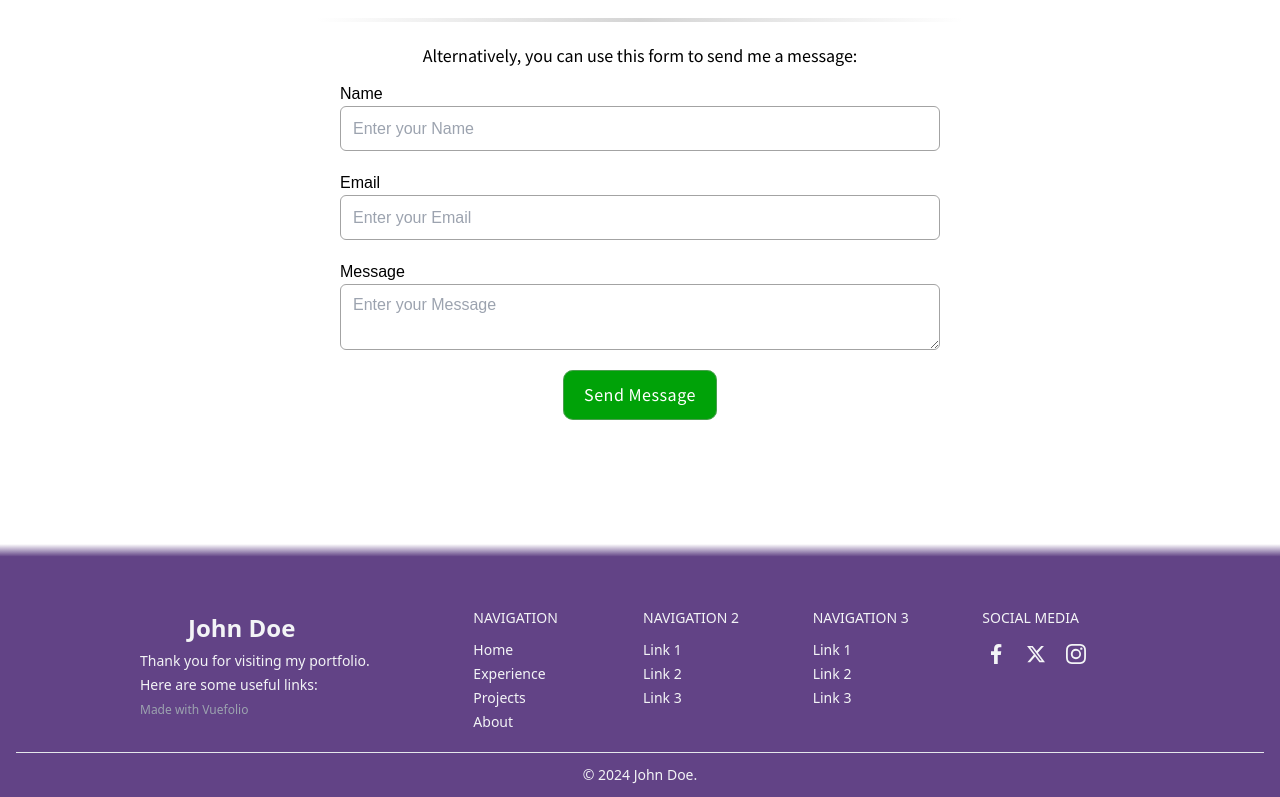
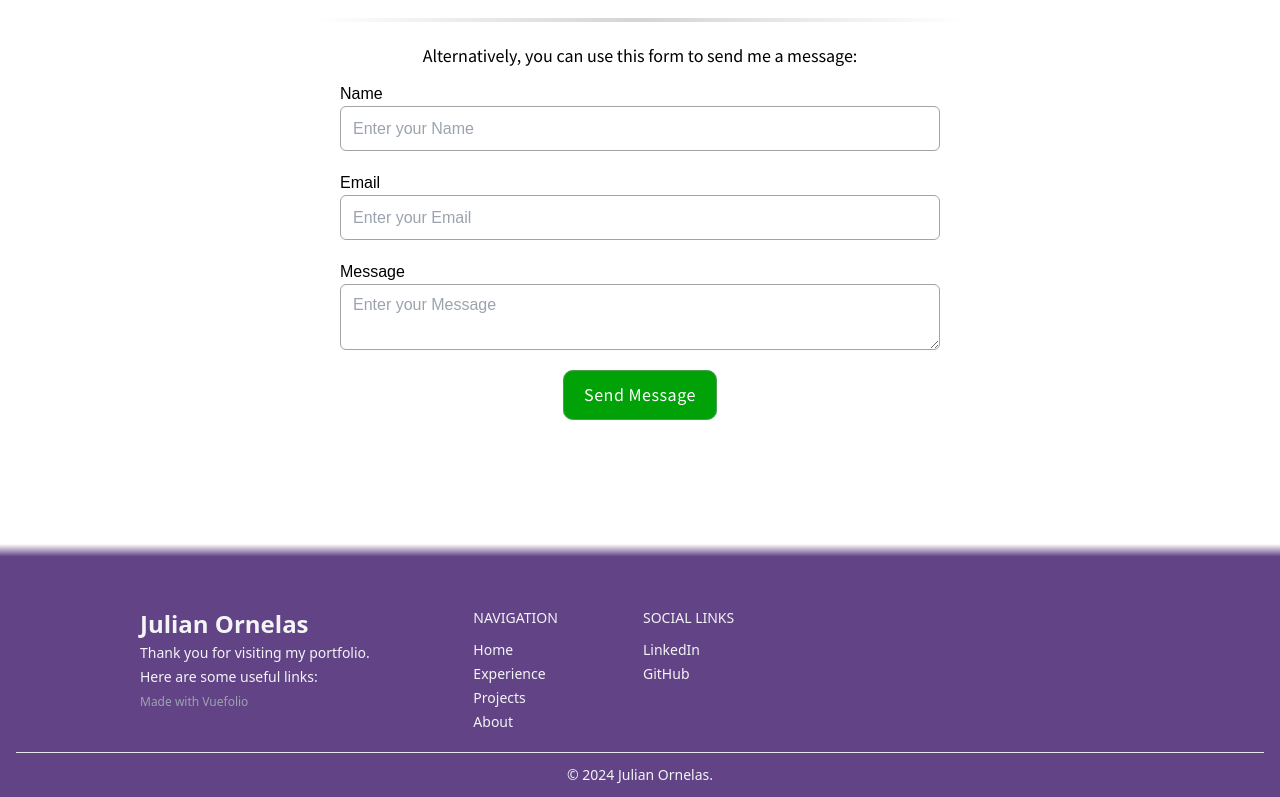
Before and after one commit to julian-ornelas/Portfolio-Site, a Vue app: page / in a window 1280 px wide. Shown: the part 4015-4812 px from the top of the page. Built offline with nearby package versions, Linux system fonts and the light colour scheme.

Commit message:
Added social links to footer

```diff
--- a/src/components/AppFooter.vue
+++ b/src/components/AppFooter.vue
@@ -7,72 +7,16 @@
     >
       <div class="lg:w-1/3">
         <div class="flex items-center space-x-2">
-          <svg
+          <!-- Can include a nice svg graphic here
+           <svg
             class="h-10 w-10"
             xmlns="http://www.w3.org/2000/svg"
             width="1em"
             height="1em"
             viewBox="0 0 24 24"
           >
-            <g
-              fill="none"
-              stroke="currentColor"
-              stroke-linecap="round"
-              stroke-linejoin="round"
-              stroke-width="2"
-            >
-              <path
-                fill="currentColor"
-                fill-opacity="0"
-                stroke-dasharray="48"
-                stroke-dashoffset="48"
-                d="M17 9v9a3 3 0 0 1-3 3H8a3 3 0 0 1-3-3V9z"
-              >
-                <animate fill="freeze" attributeName="stroke-dashoffset" dur="0.6s" values="48;0" />
-                <animate
-                  fill="freeze"
-                  attributeName="fill-opacity"
-                  begin="0.8s"
-                  dur="0.15s"
-                  values="0;0.3"
-                />
-              </path>
-              <path
-                stroke-dasharray="14"
-                stroke-dashoffset="14"
-                d="M17 14H20C20.55 14 21 13.55 21 13V10C21 9.45 20.55 9 20 9H17"
-              >
-                <animate
-                  fill="freeze"
-                  attributeName="stroke-dashoffset"
-                  begin="0.6s"
-                  dur="0.2s"
-                  values="14;28"
-                />
-              </path>
-            </g>
-            <mask id="lineMdCoffeeTwotoneLoop0">
-              <path
-                fill="none"
-                stroke="#fff"
-                stroke-width="2"
-                d="M8 0c0 2-2 2-2 4s2 2 2 4-2 2-2 4 2 2 2 4M12 0c0 2-2 2-2 4s2 2 2 4-2 2-2 4 2 2 2 4M16 0c0 2-2 2-2 4s2 2 2 4-2 2-2 4 2 2 2 4"
-              >
-                <animateMotion calcMode="linear" dur="3s" path="M0 0v-8" repeatCount="indefinite" />
-              </path>
-            </mask>
-            <rect
-              width="24"
-              height="0"
-              y="7"
-              fill="currentColor"
-              mask="url(#lineMdCoffeeTwotoneLoop0)"
-            >
-              <animate fill="freeze" attributeName="y" begin="0.8s" dur="0.6s" values="7;2" />
-              <animate fill="freeze" attributeName="height" begin="0.8s" dur="0.6s" values="0;5" />
-            </rect>
-          </svg>
-          <h1 class="self-center text-2xl font-semibold">John Doe</h1>
+          -->
+          <h1 class="self-center text-2xl font-semibold">Julian Ornelas</h1>
         </div>
         <!-- Leave one attribution, delete the other -->
 
@@ -81,10 +25,9 @@
           <br />Here are some useful links:
         </span>
         <br />
-        <span name="attribution 1" class="text-xs text-gray-400"
-          >Made with
-          <a href="https://github.com/ralodev/vuefolio" target="_blank">Vuefolio</a></span
-        >
+        <span name="attribution 1" class="text-xs text-gray-400">
+          <a href="https://github.com/ralodev/vuefolio" target="_blank">Made with Vuefolio</a>
+        </span>
       </div>
       <div class="grid grid-cols-2 gap-x-3 gap-y-8 text-sm sm:grid-cols-4 lg:w-2/3">
         <div class="space-y-3">
@@ -105,55 +48,21 @@
           </ul>
         </div>
         <div class="space-y-3">
-          <h2 class="uppercase">Navigation 2</h2>
+          <h2 class="uppercase">Social Links</h2>
           <ul class="space-y-1">
             <li>
-              <a href="#" target="_blank">Link 1</a>
+              <a href="https://www.linkedin.com/in/julian-ornelas/" target="_blank">LinkedIn</a>
             </li>
             <li>
-              <a href="#" target="_blank">Link 2</a>
-            </li>
-            <li>
-              <a href="#" target="_blank">Link 3</a>
+              <a href="https://github.com/julian-ornelas/" target="_blank">GitHub</a>
             </li>
           </ul>
         </div>
-        <div class="space-y-3">
-          <h2 class="uppercase">Navigation 3</h2>
-          <ul class="space-y-1">
-            <li>
-              <a href="#" target="_blank">Link 1</a>
-            </li>
-            <li>
-              <a href="#" target="_blank">Link 2</a>
-            </li>
-            <li>
-              <a href="#" target="_blank">Link 3</a>
-            </li>
-          </ul>
-        </div>
-        <div class="space-y-3">
-          <h2 class="uppercase">Social media</h2>
-          <div class="flex justify-start space-x-3">
-            <a rel="noopener noreferrer" href="#" title="Facebook" class="flex items-center p-1">
-              <FacebookIcon class="h-5 w-5" />
-            </a>
-            <a rel="noopener noreferrer" href="#" title="Twitter" class="flex items-center p-1">
-              <TwitterIcon class="h-5 w-5" />
-            </a>
-            <a rel="noopener noreferrer" href="#" title="Instagram" class="flex items-center p-1">
-              <InstagramIcon class="h-5 w-5" />
-            </a>
-          </div>
-        </div>
       </div>
     </div>
-    <div class="py-3 text-center text-sm">© 2024 John Doe.</div>
+    <div class="py-3 text-center text-sm">© 2024 Julian Ornelas.</div>
   </footer>
 </template>
 
 <script setup lang="ts">
-import InstagramIcon from './icons/InstagramIcon.vue'
-import FacebookIcon from './icons/FacebookIcon.vue'
-import TwitterIcon from './icons/TwitterIcon.vue'
 </script>
```
